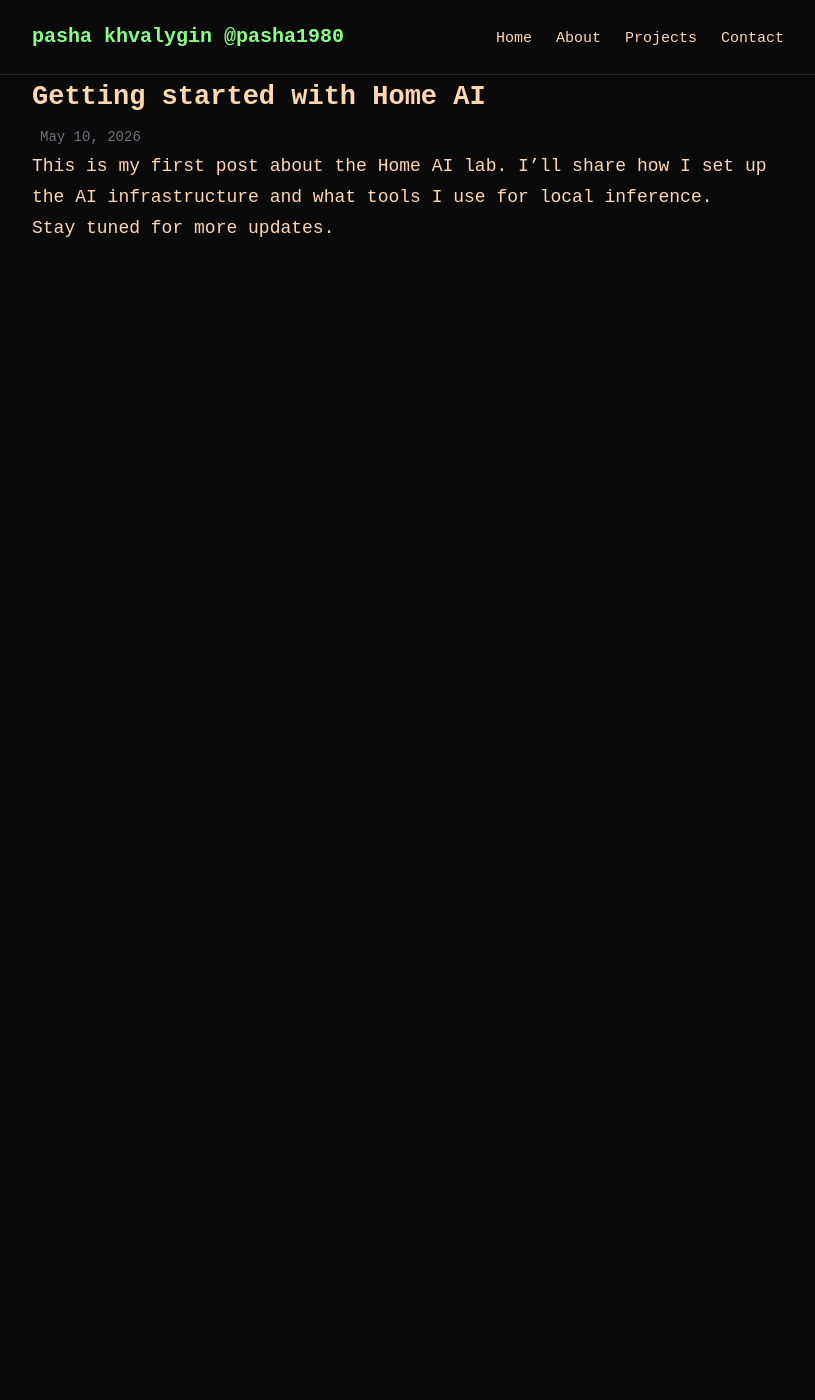
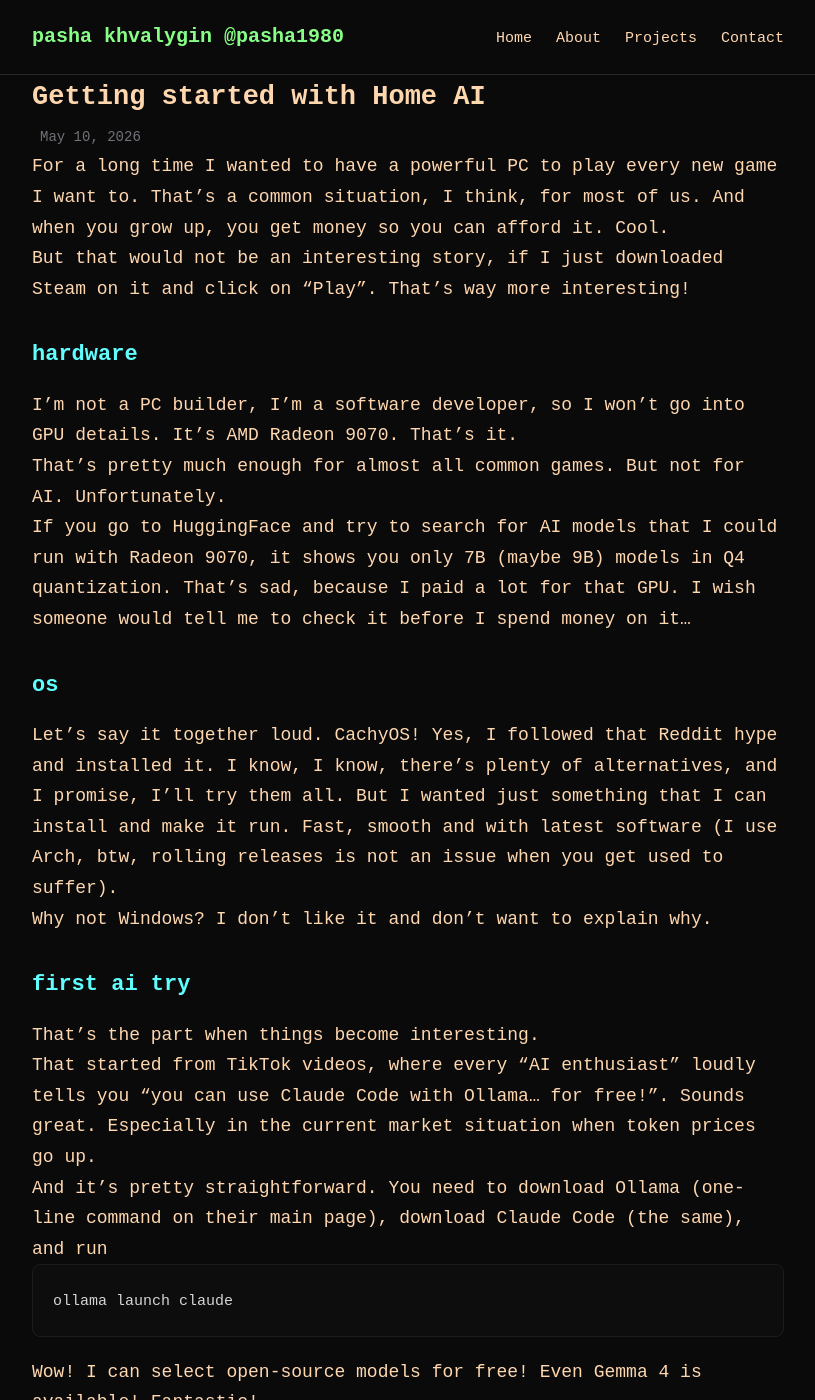
Before and after one commit to pasha1980/pasha1980.github.io, a Jekyll site: the page built from _posts/2026-05-10-getting-started-with-home-ai.md, in a window 1280 px wide and 1400 px high. Shown: the whole window, without its empty margins (232-1047 px from the left). Built offline with Jekyll 4.4.1, drawn with Linux system fonts in a browser that asks for light colours; some of the changed text lies outside the part shown.

Commit message:
first post about home lab

````diff
--- a/_posts/2026-05-10-getting-started-with-home-ai.md
+++ b/_posts/2026-05-10-getting-started-with-home-ai.md
@@ -6,6 +6,68 @@ tags:
   - home-ai-lab
 ---
 
-This is my first post about the Home AI lab. I'll share how I set up the AI infrastructure and what tools I use for local inference.
+For a long time I wanted to have a powerful PC to play every new game I want to. That's a common situation, I think, for most of us. And when you grow up, you get money so you can afford it. Cool.
 
-Stay tuned for more updates.
+But that would not be an interesting story, if I just downloaded Steam on it and click on "Play". That's way more interesting!
+
+### hardware
+
+I'm not a PC builder, I'm a software developer, so I won't go into GPU details. It's AMD Radeon 9070. That's it.
+
+That's pretty much enough for almost all common games. But not for AI. Unfortunately.
+
+If you go to HuggingFace and try to search for AI models that I could run with Radeon 9070, it shows you only 7B (maybe 9B) models in Q4 quantization. That's sad, because I paid a lot for that GPU. I wish someone would tell me to check it before I spend money on it...
+
+### os
+
+Let's say it together loud. CachyOS! Yes, I followed that Reddit hype and installed it. I know, I know, there's plenty of alternatives, and I promise, I'll try them all. But I wanted just something that I can install and make it run. Fast, smooth and with latest software (I use Arch, btw, rolling releases is not an issue when you get used to suffer).
+
+Why not Windows? I don't like it and don't want to explain why.
+
+### first ai try
+
+That's the part when things become interesting.
+
+That started from TikTok videos, where every "AI enthusiast" loudly tells you "you can use Claude Code with Ollama... for free!". Sounds great. Especially in the current market situation when token prices go up.
+
+And it's pretty straightforward. You need to download Ollama (one-line command on their main page), download Claude Code (the same), and run
+
+```sh
+ollama launch claude
+```
+
+Wow! I can select open-source models for free! Even Gemma 4 is available! Fantastic!
+
+And... it's not. It simply doesn't start and fails.
+
+You may think that I simply need to choose another AI model. My setup is not prepared for this class of model. And you're absolutely right!
+
+The issue is — simpler models can't use Claude Code tooling. A simple prompt like `list the files from directory` ends up in long hallucinations about an npm project in an empty directory.
+
+### debugging
+
+So let's see what's going wrong. First of all, we need to see what `ollama launch claude` actually does.
+
+Despite many other things, like downloading a model, running a server and so on, it simply
+
+- set "ANTHROPIC_BASE_URL" to localhost:8080 (or whatever port they like)
+- set "ANTHROPIC_API_KEY" to 'ollama' (just mock)
+- run `claude`
+
+That's it. That's not the feature of Ollama, that's just a wrapper of Claude Code runner.
+
+But the problem still exists:
+- Big models won't run
+- Even running models can't use Claude Code tooling
+
+You should know that there are several tooling protocols that exist. Both — just JSON formatted in their own way. Nothing special.
+
+So it means, I need to choose specific models, right?
+
+After trying for so long and searching for the exact tool on the Ollama website, I didn't manage to find one that both runs well and calls tooling.
+
+I'm screwed
+
+### am I failed
+
+Kinda. But that's not the end. To keep this from getting really long and boring — there will be a new part with the success story.
````
